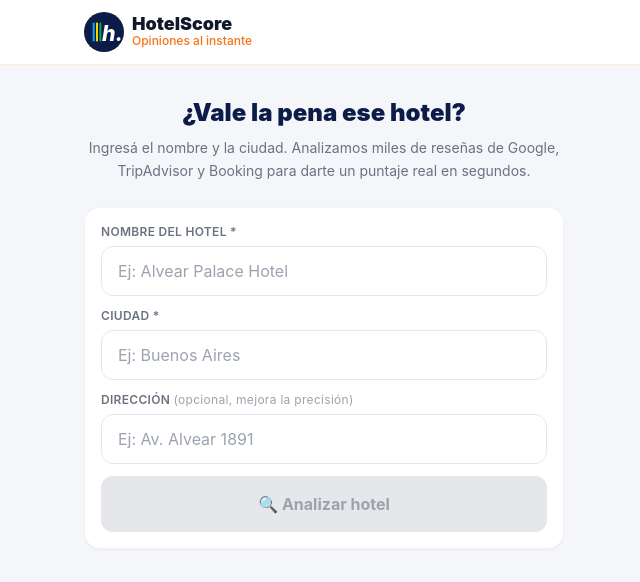
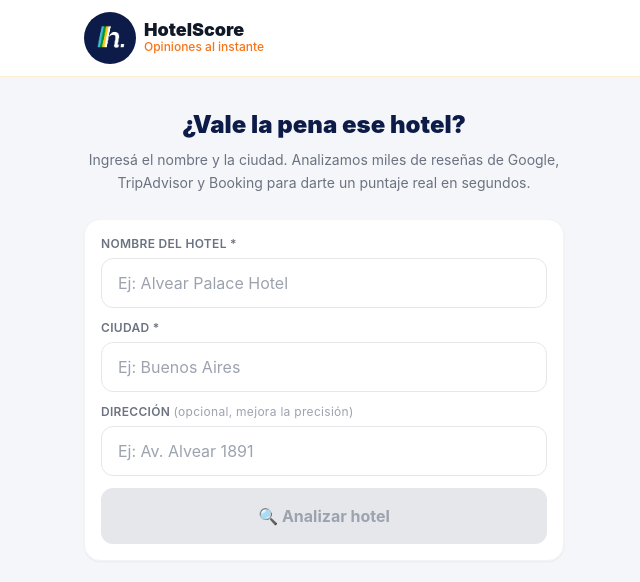
Before and after one commit to gabrielraffaeli-tech/hotel-score, a Next.js app: page / in a window 1280 px wide. Shown: the top 582 px of the page, without its empty margins (316-956 px from the left). Built offline with nearby package versions, Linux system fonts and the light colour scheme.

Commit message:
Actualizar logo definitivo

```diff
--- a/components/Logo.js
+++ b/components/Logo.js
@@ -1,42 +1,53 @@
+import Image from 'next/image'
+
 export function LogoCompact({ height = 36 }) {
   return (
-    <svg height={height} viewBox="0 0 60 60" fill="none" xmlns="http://www.w3.org/2000/svg">
-      <circle cx="30" cy="30" r="30" fill="#0D1B48" />
-      {/* 3 rayas finas + "h." todo junto, centrado */}
-      {/* Ancho total: 3+2+3+2+3 = 13 rayas + ~20 h. = 33 → empieza en x=13 */}
-      <rect x="13" y="16" width="3" height="28" fill="#00AEEF" />
-      <rect x="18" y="16" width="3" height="28" fill="#FFD100" />
-      <rect x="23" y="16" width="3" height="28" fill="#00A651" />
-      <text
-        x="27" y="44"
-        fontFamily="'Inter','Helvetica Neue',Arial,sans-serif"
-        fontWeight="800"
-        fontStyle="italic"
-        fontSize="32"
-        fill="white"
-      >
-        h.
-      </text>
-    </svg>
+    <div
+      style={{
+        width: height,
+        height: height,
+        borderRadius: '50%',
+        background: '#0D1B48',
+        overflow: 'hidden',
+        display: 'flex',
+        alignItems: 'center',
+        justifyContent: 'center',
+        flexShrink: 0,
+      }}
+    >
+      <Image
+        src="/logo.png"
+        alt="HotelScore logo"
+        height={height}
+        width={height}
+        style={{ objectFit: 'cover' }}
+      />
+    </div>
   )
 }
 
-export function LogoFull({ height = 32 }) {
+export function LogoFull({ height = 36 }) {
   return (
-    <svg height={height} viewBox="0 0 300 60" fill="none" xmlns="http://www.w3.org/2000/svg">
-      <rect x="0"  y="6" width="6" height="48" fill="#00AEEF" />
-      <rect x="9"  y="6" width="6" height="48" fill="#FFD100" />
-      <rect x="18" y="6" width="6" height="48" fill="#00A651" />
-      <text
-        x="26" y="52"
-        fontFamily="'Inter','Helvetica Neue',Arial,sans-serif"
-        fontWeight="800"
-        fontStyle="italic"
-        fontSize="52"
-        fill="#0D1B48"
-      >
-        hannover.
-      </text>
-    </svg>
+    <div
+      style={{
+        width: height,
+        height: height,
+        borderRadius: '50%',
+        background: '#0D1B48',
+        overflow: 'hidden',
+        display: 'flex',
+        alignItems: 'center',
+        justifyContent: 'center',
+        flexShrink: 0,
+      }}
+    >
+      <Image
+        src="/logo.png"
+        alt="HotelScore logo"
+        height={height}
+        width={height}
+        style={{ objectFit: 'cover' }}
+      />
+    </div>
   )
 }
--- a/pages/index.js
+++ b/pages/index.js
@@ -130,7 +130,7 @@ export default function Home() {
         <div className="bg-white border-b border-orange-100 sticky top-0 z-10">
           <div className="max-w-lg mx-auto px-4 py-3 flex items-center justify-between">
             <div className="flex items-center gap-2">
-              <LogoCompact height={40} />
+              <LogoCompact height={52} />
               <div>
                 <h1 className="text-lg font-black text-gray-900 leading-none">HotelScore</h1>
                 <p className="text-xs text-orange-500 font-medium">Opiniones al instante</p>
```
Also changed, not shown: public/logo.png (added).
